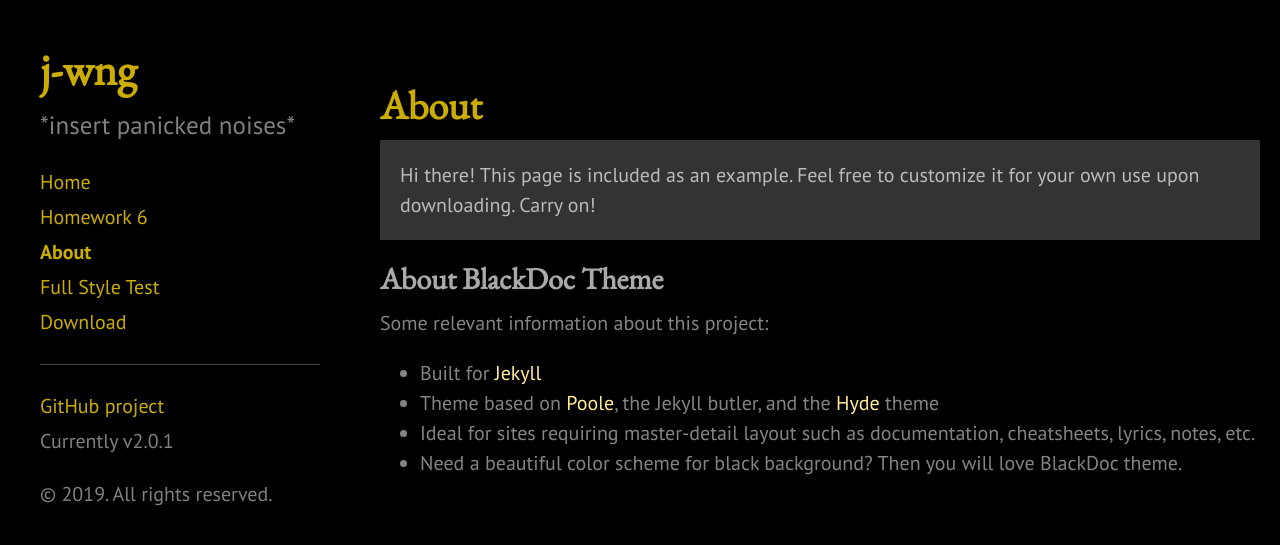
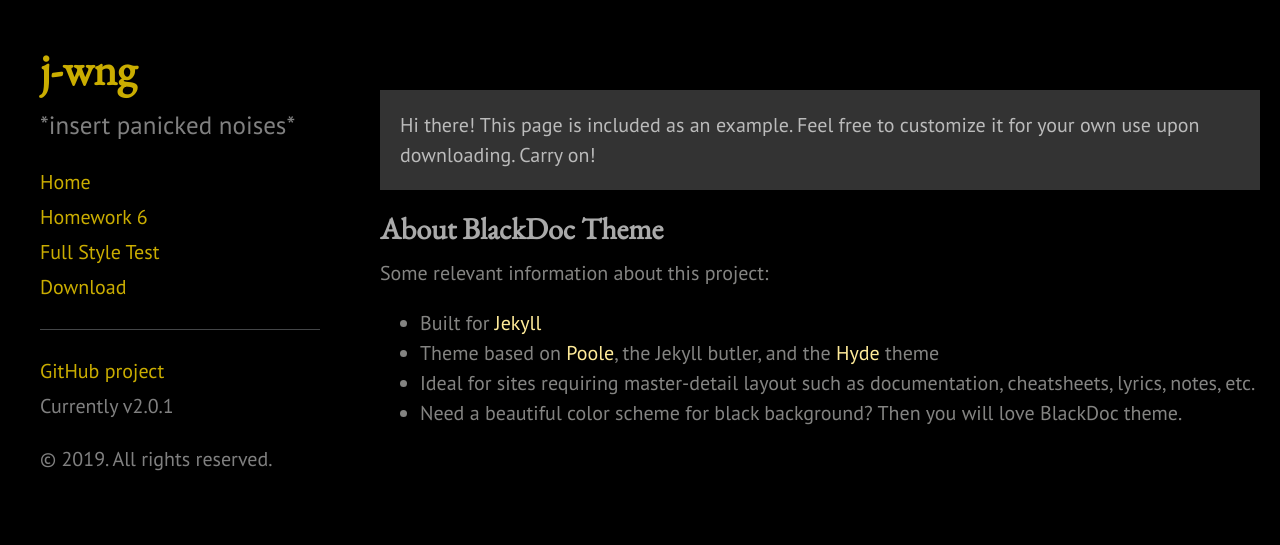
Before and after one commit to j-wng/j-wng.github.io, a Jekyll site: the page built from about.md, in a window 1280 px wide. Shown: the top 545 px of the page. Built offline with Jekyll 4.4.1, drawn with Linux system fonts in a browser that asks for light colours; our own code applies the rules of GitHub Pages for plain Markdown files.

Commit message:
Update about.md

```diff
--- a/about.md
+++ b/about.md
@@ -1,6 +1,5 @@
 ---
-layout: page
-title: About
+
 ---
 
 <p class="message">
```
